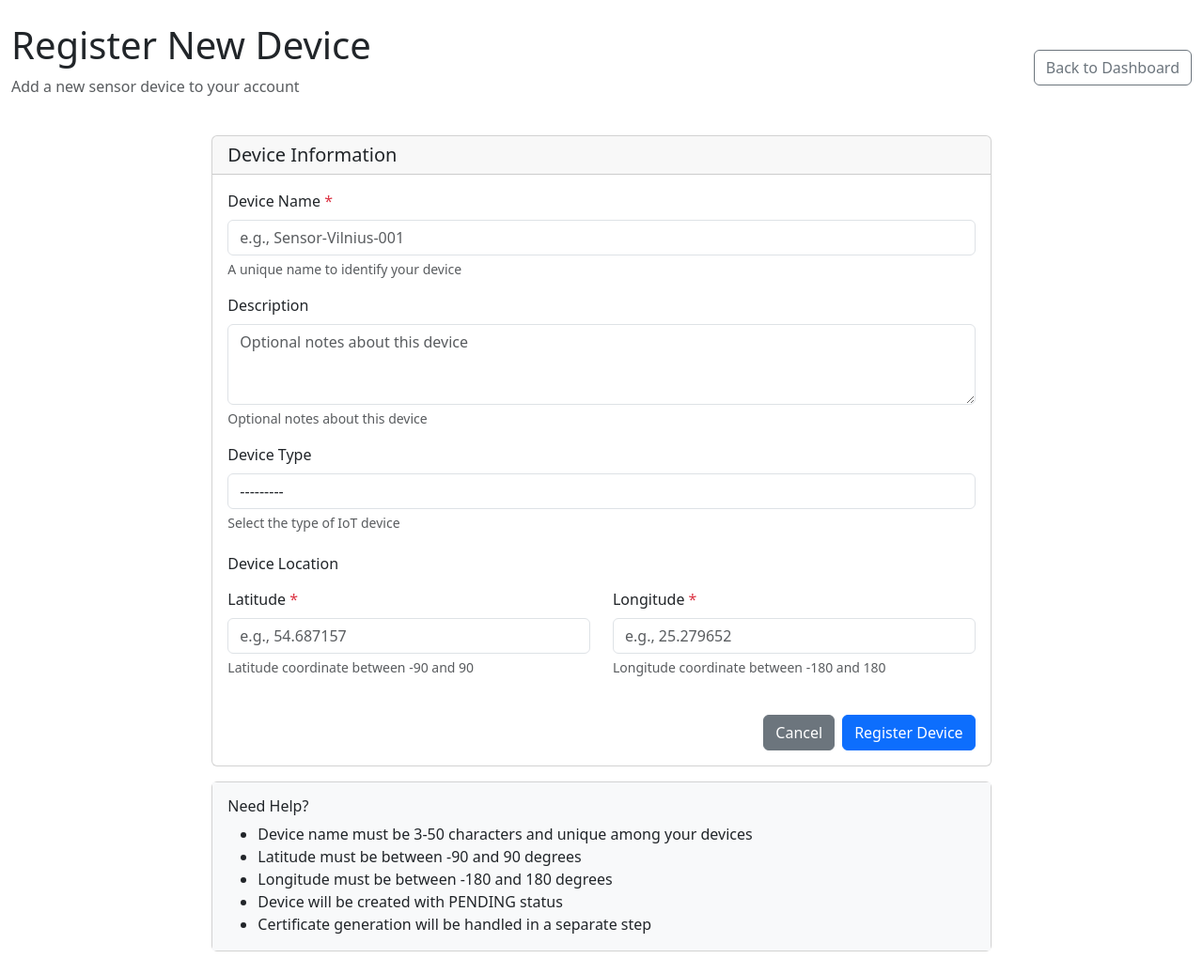
After one commit to Pavelosky/c3ds, a Django app: template apps/device_management/templates/device_management/add_device.html in a window 1280 px wide. The commit adds this page. Shown: the whole page at 94% size. Run offline with Django 4.2, Linux system fonts and the light colour scheme; the template is opened without the code that fills it: values that come from a table or form of the project are taken from there, others are empty.

Commit message:
Add device management features: implement device registration and removal, add DeviceType model, add form with validation

```diff
--- /dev/null
+++ b/apps/device_management/forms.py
@@ -0,0 +1,116 @@
+from django import forms
+from .models import Device, DeviceType
+from decimal import Decimal
+
+
+class DeviceRegistrationForm(forms.ModelForm):
+    """
+    Form for participants to register new IoT devices.
+    Includes validation for geographic coordinates and unique device names per user.
+    """
+
+    def __init__(self, *args, **kwargs):
+        """
+        Store the user who is creating the device for duplicate name checking.
+        """
+        self.user = kwargs.pop('user', None)
+        super().__init__(*args, **kwargs)
+
+    class Meta:
+        model = Device
+        fields = ['name', 'description', 'device_type', 'latitude', 'longitude']
+        widgets = {
+            'name': forms.TextInput(attrs={
+                'class': 'form-control',
+                'placeholder': 'e.g., Sensor-Vilnius-001'
+            }),
+            'description': forms.Textarea(attrs={
+                'class': 'form-control',
+                'rows': 3,
+                'placeholder': 'Optional notes about this device'
+            }),
+            'device_type': forms.Select(attrs={
+                'class': 'form-control'
+            }),
+            'latitude': forms.NumberInput(attrs={
+                'class': 'form-control',
+                'placeholder': 'e.g., 54.687157',
+                'step': '0.000001'
+            }),
+            'longitude': forms.NumberInput(attrs={
+                'class': 'form-control',
+                'placeholder': 'e.g., 25.279652',
+                'step': '0.000001'
+            }),
+        }
+        help_texts = {
+            'name': 'A unique name to identify your device',
+            'latitude': 'Latitude coordinate between -90 and 90',
+            'longitude': 'Longitude coordinate between -180 and 180',
+        }
+
+    def clean_name(self):
+        """
+        Validate device name length and uniqueness per user.
+        """
+        name = self.cleaned_data.get('name')
+
+        if not name:
+            raise forms.ValidationError('Device name is required.')
+
+        # Check length constraints
+        if len(name) < 3:
+            raise forms.ValidationError(
+                'Device name must be at least 3 characters long.'
+            )
+
+        if len(name) > 50:
+            raise forms.ValidationError(
+                'Device name must not exceed 50 characters.'
+            )
+
+        # Check for duplicate names for the same user
+        if self.user:
+            duplicate_exists = Device.objects.filter(
+                name=name,
+                created_by=self.user
+            ).exists()
+
+            if duplicate_exists:
+                raise forms.ValidationError(
+                    'You already have a device with this name. Please choose a different name.'
+                )
+
+        return name
+
+    def clean_latitude(self):
+        """
+        Validate latitude is within valid range (-90 to 90).
+        """
+        latitude = self.cleaned_data.get('latitude')
+
+        if latitude is None:
+            raise forms.ValidationError('Latitude is required.')
+
+        if latitude < Decimal('-90') or latitude > Decimal('90'):
+            raise forms.ValidationError(
+                'Latitude must be between -90 and 90 degrees.'
+            )
+
+        return latitude
+
+    def clean_longitude(self):
+        """
+        Validate longitude is within valid range (-180 to 180).
+        """
+        longitude = self.cleaned_data.get('longitude')
+
+        if longitude is None:
+            raise forms.ValidationError('Longitude is required.')
+
+        if longitude < Decimal('-180') or longitude > Decimal('180'):
+            raise forms.ValidationError(
+                'Longitude must be between -180 and 180 degrees.'
+            )
+
+        return longitude
--- /dev/null
+++ b/apps/device_management/templates/device_management/add_device.html
@@ -0,0 +1,161 @@
+<!DOCTYPE html>
+<html lang="en">
+<head>
+    <meta charset="UTF-8">
+    <meta name="viewport" content="width=device-width, initial-scale=1.0">
+    <title>Add Device - C3DS</title>
+    <link href="https://cdn.jsdelivr.net/npm/bootstrap@5.3.0/dist/css/bootstrap.min.css" rel="stylesheet">
+</head>
+<body>
+    <div class="container-fluid py-4">
+        <div class="d-flex justify-content-between align-items-center mb-4">
+            <div>
+                <h1>Register New Device</h1>
+                <p class="text-muted">Add a new sensor device to your account</p>
+            </div>
+            <div>
+                <a href="{% url 'participant:dashboard' %}" class="btn btn-outline-secondary">
+                    Back to Dashboard
+                </a>
+            </div>
+        </div>
+
+        {% if messages %}
+            {% for message in messages %}
+                <div class="alert alert-{{ message.tags }} alert-dismissible fade show" role="alert">
+                    {{ message }}
+                    <button type="button" class="btn-close" data-bs-dismiss="alert"></button>
+                </div>
+            {% endfor %}
+        {% endif %}
+
+        <div class="row justify-content-center">
+            <div class="col-md-8">
+                <div class="card">
+                    <div class="card-header">
+                        <h5 class="mb-0">Device Information</h5>
+                    </div>
+                    <div class="card-body">
+                        <form method="post" novalidate>
+                            {% csrf_token %}
+
+                            <!-- Device Name -->
+                            <div class="mb-3">
+                                <label for="{{ form.name.id_for_label }}" class="form-label">
+                                    Device Name <span class="text-danger">*</span>
+                                </label>
+                                {{ form.name }}
+                                {% if form.name.help_text %}
+                                    <div class="form-text">{{ form.name.help_text }}</div>
+                                {% endif %}
+                                {% if form.name.errors %}
+                                    <div class="invalid-feedback d-block">
+                                        {{ form.name.errors|striptags }}
+                                    </div>
+                                {% endif %}
+                            </div>
+
+                            <!-- Description -->
+                            <div class="mb-3">
+                                <label for="{{ form.description.id_for_label }}" class="form-label">
+                                    Description
+                                </label>
+                                {{ form.description }}
+                                <div class="form-text">Optional notes about this device</div>
+                                {% if form.description.errors %}
+                                    <div class="invalid-feedback d-block">
+                                        {{ form.description.errors|striptags }}
+                                    </div>
+                                {% endif %}
+                            </div>
+
+                            <!-- Device Type -->
+                            <div class="mb-3">
+                                <label for="{{ form.device_type.id_for_label }}" class="form-label">
+                                    Device Type
+                                </label>
+                                {{ form.device_type }}
+                                <div class="form-text">Select the type of IoT device</div>
+                                {% if form.device_type.errors %}
+                                    <div class="invalid-feedback d-block">
+                                        {{ form.device_type.errors|striptags }}
+                                    </div>
+                                {% endif %}
+                            </div>
+
+                            <!-- Location Section -->
+                            <h6 class="mt-4 mb-3">Device Location</h6>
+                            <div class="row">
+                                <!-- Latitude -->
+                                <div class="col-md-6 mb-3">
+                                    <label for="{{ form.latitude.id_for_label }}" class="form-label">
+                                        Latitude <span class="text-danger">*</span>
+                                    </label>
+                                    {{ form.latitude }}
+                                    {% if form.latitude.help_text %}
+                                        <div class="form-text">{{ form.latitude.help_text }}</div>
+                                    {% endif %}
+                                    {% if form.latitude.errors %}
+                                        <div class="invalid-feedback d-block">
+                                            {{ form.latitude.errors|striptags }}
+                                        </div>
+                                    {% endif %}
+                                </div>
+
+                                <!-- Longitude -->
+                                <div class="col-md-6 mb-3">
+                                    <label for="{{ form.longitude.id_for_label }}" class="form-label">
+                                        Longitude <span class="text-danger">*</span>
+                                    </label>
+                                    {{ form.longitude }}
+                                    {% if form.longitude.help_text %}
+                                        <div class="form-text">{{ form.longitude.help_text }}</div>
+                                    {% endif %}
+                                    {% if form.longitude.errors %}
+                                        <div class="invalid-feedback d-block">
+                                            {{ form.longitude.errors|striptags }}
+                                        </div>
+                                    {% endif %}
+                                </div>
+                            </div>
+
+                            <!-- Non-field Errors -->
+                            {% if form.non_field_errors %}
+                                <div class="alert alert-danger">
+                                    {{ form.non_field_errors|striptags }}
+                                </div>
+                            {% endif %}
+
+                            <!-- Submit Button -->
+                            <div class="d-grid gap-2 d-md-flex justify-content-md-end mt-4">
+                                <a href="{% url 'participant:dashboard' %}" class="btn btn-secondary">
+                                    Cancel
+                                </a>
+                                <button type="submit" class="btn btn-primary">
+                                    Register Device
+                                </button>
+                            </div>
+                        </form>
+                    </div>
+                </div>
+
+                <!-- Help Text -->
+                <div class="card mt-3">
+                    <div class="card-body bg-light">
+                        <h6 class="card-title">Need Help?</h6>
+                        <ul class="mb-0">
+                            <li>Device name must be 3-50 characters and unique among your devices</li>
+                            <li>Latitude must be between -90 and 90 degrees</li>
+                            <li>Longitude must be between -180 and 180 degrees</li>
+                            <li>Device will be created with PENDING status</li>
+                            <li>Certificate generation will be handled in a separate step</li>
+                        </ul>
+                    </div>
+                </div>
+            </div>
+        </div>
+    </div>
+
+    <script src="https://cdn.jsdelivr.net/npm/bootstrap@5.3.0/dist/js/bootstrap.bundle.min.js"></script>
+</body>
+</html>
--- a/apps/device_management/urls.py
+++ b/apps/device_management/urls.py
@@ -5,4 +5,6 @@ app_name = 'participant'
 
 urlpatterns = [
     path('dashboard/', views.participant_dashboard, name='dashboard'),
+    path('device/add/', views.add_device, name='add_device'),
+    path('device/<uuid:device_id>/remove/', views.remove_device, name='remove_device'),
 ]
```
Also changed, not shown: apps/device_management/admin.py (+7 -1 lines), apps/device_management/models.py (+52 -0 lines), apps/device_management/templates/device_management/participant_dashboard.html (+26 -8 lines), apps/device_management/tests.py (+236 -2 lines), apps/device_management/views.py (+84 -2 lines), apps/device_management/migrations/0003_devicetype_device_description_device_latitude_and_more.py (added).
